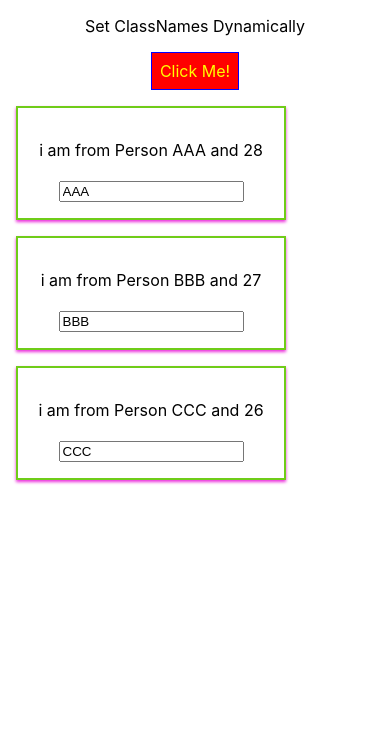
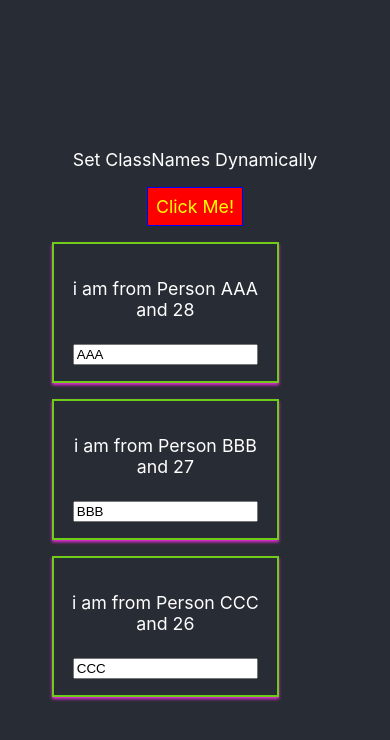
Before and after one commit to Parthasarathireddy/react-complete-reference, a React (Create React App) app: page / in a window 390 px wide. Both pictures are taken after a click on the button "Click Me!". Shown: the top 740 px of the page. Built offline with nearby package versions, Linux system fonts and the light colour scheme.

Commit message:
Use Radium for media Queries in React

```diff
--- a/package.json
+++ b/package.json
@@ -6,6 +6,7 @@
     "@testing-library/jest-dom": "^4.2.4",
     "@testing-library/react": "^9.5.0",
     "@testing-library/user-event": "^7.2.1",
+    "radium": "^0.26.0",
     "react": "^16.13.1",
     "react-dom": "^16.13.1",
     "react-scripts": "3.4.1"
--- a/src/App.css
+++ b/src/App.css
@@ -1,5 +1,12 @@
 .App {
-  text-align: center;
+  background-color: #282c34;
+  min-height: 100vh;
+  display: flex;
+  flex-direction: column;
+  align-items: center;
+  justify-content: center;
+  font-size: calc(10px + 2vmin);
+  color: white;
 }
 .red{
   color: red;
--- a/src/App.js
+++ b/src/App.js
@@ -1,6 +1,8 @@
 import React, { Component } from 'react';
 import './App.css';
+import Radium, {StyleRoot} from 'radium';
 import Person from './Person/Person';
+import { lightgreen, black, salmon } from 'color-name';
 
 class App extends Component {
 
@@ -56,7 +58,12 @@ class App extends Component {
       font: 'inherit',
       border: '1px solid blue',
       padding: '8px',
-      cursor: 'pointer'
+      cursor: 'pointer',
+      ':hover' : {
+        backgroundColor : 'lightgreen',
+        color : 'black'
+
+      }
     }
     let persons = null;
     if (this.state.showPersons) {
@@ -74,6 +81,10 @@ class App extends Component {
           })}
         </div>)
         inlineStyle.backgroundColor = 'red';
+        inlineStyle[':hover'] = {
+          backgroundColor : 'salmon',
+          color : 'black'
+        }
     }
     const classes = [];
     if(this.state.persons.length<=2){
@@ -82,15 +93,17 @@ class App extends Component {
     if(this.state.persons.length<=1){
       classes.push('bold');
     }
-
+    //if you are using StyleRoot comonent need to wrap up entire div into <StyleRoot> element
     return (
-      <div className="App">
-      <p className = {classes.join(' ')}>Set ClassNames Dynamically</p>
-        <button style={inlineStyle} onClick={this.toggleChangeHandler}>Click Me!</button>
-        {persons}
-      </div>
+      <StyleRoot>
+        <div className="App">
+        <p className = {classes.join(' ')}>Set ClassNames Dynamically</p>
+          <button style={inlineStyle} onClick={this.toggleChangeHandler}>Click Me!</button>
+          {persons}
+        </div>
+      </StyleRoot>
     );
   }
 }
 
-export default App;
+export default Radium(App);
--- a/src/Person/Person.css
+++ b/src/Person/Person.css
@@ -6,3 +6,9 @@
     padding: 16px;
     text-align: center;
 }
+/* media queries
+@media(min-width : 500px){
+    .Person {
+        width: 450px;
+    }
+} */
--- a/src/Person/Person.js
+++ b/src/Person/Person.js
@@ -1,13 +1,19 @@
 import React from 'react';
+import Radium from 'radium';
 import './Person.css';
 
 const person = (props) => {
+    const style = {
+        '@media(min-width : 500px)' : {
+            width : '450px'
+        }
+    }
     return (
-        <div className = 'Person'>
+        <div className = 'Person' style = {style}>
         <p onClick = {props.click}>i am from Person {props.name} and {props.age}</p>
         <h2>{props.children}</h2>
         <input type = "text" onChange = {props.changed} value = {props.name} />
         </div>
     )
 }
-export default person;
+export default Radium(person);
```
Also changed, not shown: 1 other file (tests, documents, lock files or other folders).
